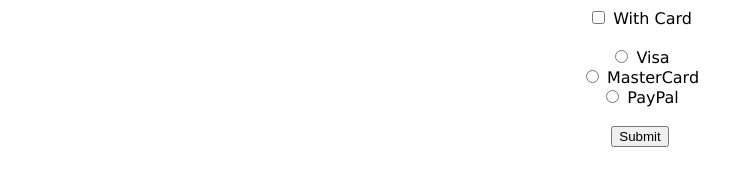
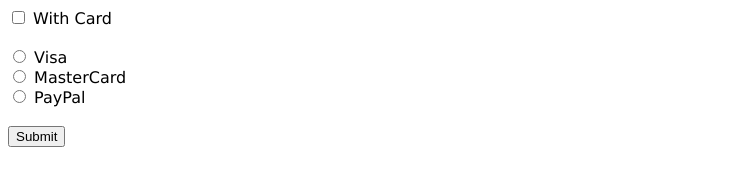
Before and after one commit to GPouliakis/JS, a plain HTML site: page index.html in a window 1280 px wide. Shown: the whole page, without its empty margins (0-753 px from the left). Drawn offline with Linux system fonts and the light colour scheme.

Commit message:
Add files via upload

```diff
--- a/style.css
+++ b/style.css
@@ -24,11 +24,8 @@
 }
 */
 
-body{
-    font-family: Verdana, Geneva, Tahoma, sans-serif;
-    text-align: center;
-}
 
+/*
 #myBtn{
     font-size: 3em;
     padding: 5px 25px;
@@ -37,3 +34,8 @@ body{
 #myLabel{
     font-size: 3em;
 }
+*/
+body{
+    font-family: Verdana, Geneva, Tahoma, sans-serif;
+    text-align: left;
+}
```
